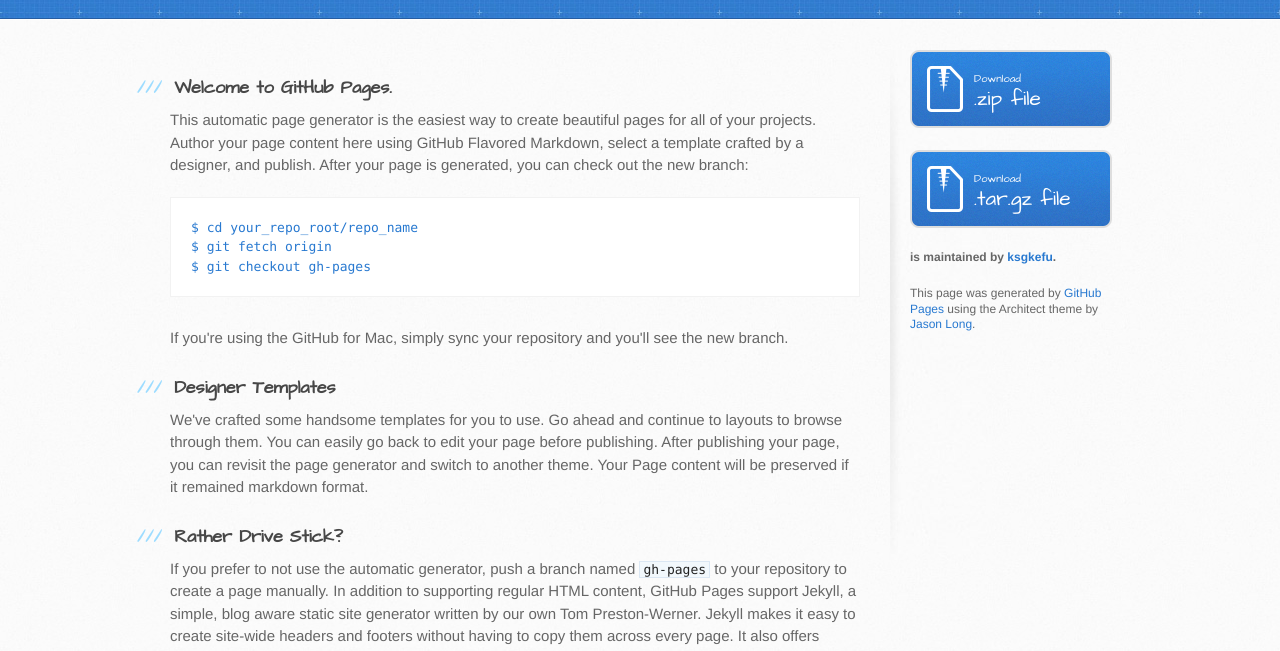
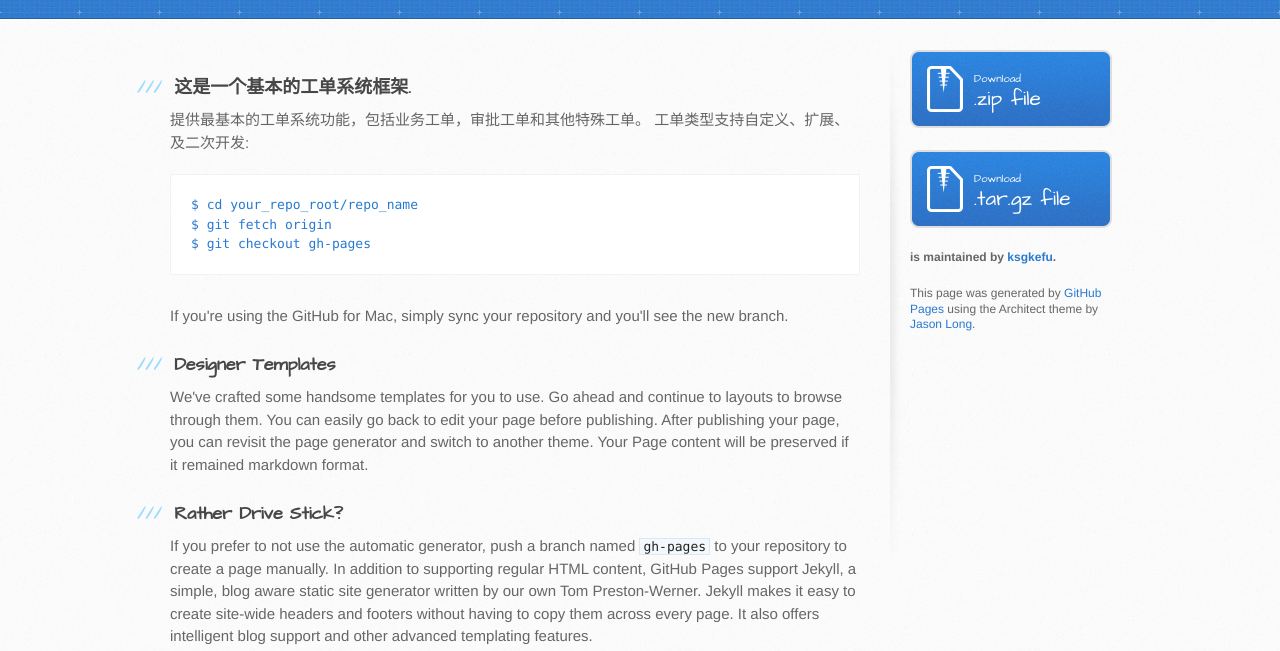
Before and after one commit to lowkeyfred/bronze_crm, a plain HTML site: page index.html in a window 1280 px wide. Shown: the part 148-799 px from the top of the page. Drawn offline with Linux system fonts and the light colour scheme.

```diff
--- a/index.html
+++ b/index.html
@@ -29,9 +29,10 @@
       <div class="inner clearfix">
         <section id="main-content">
           <h3>
-<a id="welcome-to-github-pages" class="anchor" href="#welcome-to-github-pages" aria-hidden="true"><span class="octicon octicon-link"></span></a>Welcome to GitHub Pages.</h3>
+<a id="这是一个基本的工单系统框架" class="anchor" href="#%E8%BF%99%E6%98%AF%E4%B8%80%E4%B8%AA%E5%9F%BA%E6%9C%AC%E7%9A%84%E5%B7%A5%E5%8D%95%E7%B3%BB%E7%BB%9F%E6%A1%86%E6%9E%B6" aria-hidden="true"><span class="octicon octicon-link"></span></a>这是一个基本的工单系统框架.</h3>
 
-<p>This automatic page generator is the easiest way to create beautiful pages for all of your projects. Author your page content here using GitHub Flavored Markdown, select a template crafted by a designer, and publish. After your page is generated, you can check out the new branch:</p>
+<p>提供最基本的工单系统功能，包括业务工单，审批工单和其他特殊工单。
+工单类型支持自定义、扩展、及二次开发:</p>
 
 <pre><code>$ cd your_repo_root/repo_name
 $ git fetch origin
```
Also changed, not shown: params.json (+1 -1 lines).
